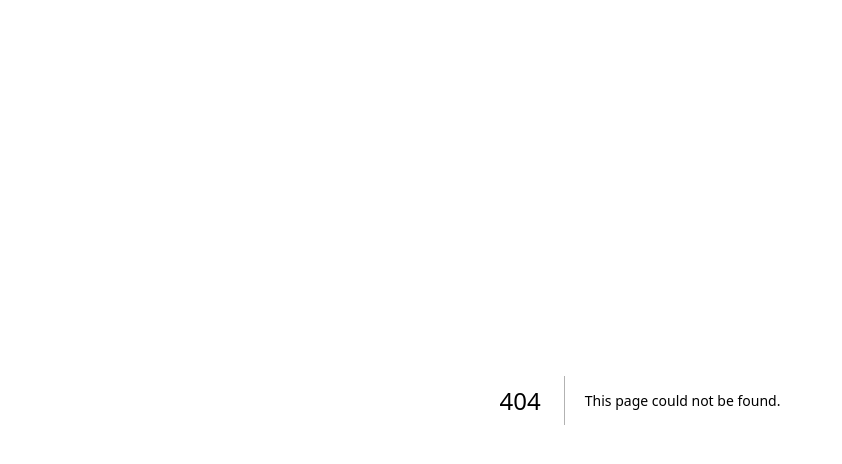
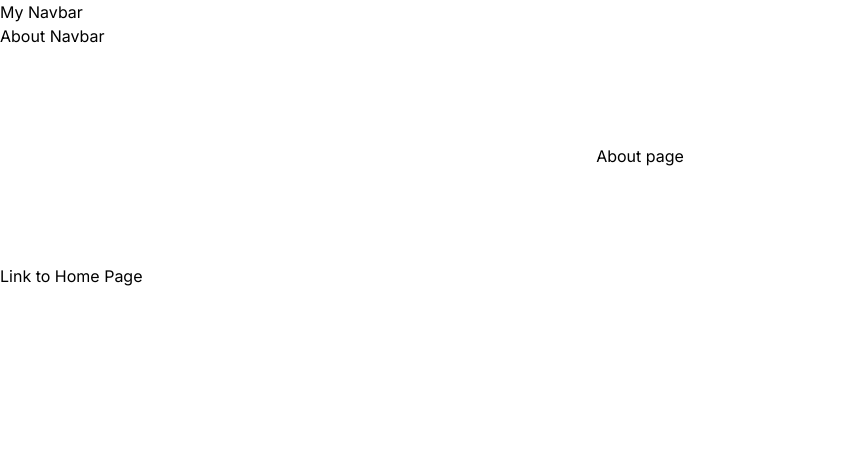
Before and after one commit to ochosteve08/Blog-Next, a Next.js app: page /about in a window 1280 px wide. Before the commit this address had no page. Shown: the top 464 px of the page, without its empty margins (0-842 px from the left). Built offline with nearby package versions, Linux system fonts and the light colour scheme.

Commit message:
create about page

```diff
--- /dev/null
+++ b/app/about/layout.tsx
@@ -0,0 +1,14 @@
+import React from "react";
+
+export default function AboutLayout({
+  children,
+}: {
+  children: React.ReactNode;
+}) {
+  return (
+    <>
+      <nav>About Navbar</nav>
+      <main>{children}</main>
+    </>
+  );
+}
--- /dev/null
+++ b/app/about/page.tsx
@@ -0,0 +1,17 @@
+import React from "react";
+import Link from "next/link";
+
+const About = () => {
+  return (
+    <>
+      <h1 className="flex flex-col items-center justify-between p-24">
+        About page
+      </h1>
+      <Link className="text-center" href="/">
+        Link to Home Page
+      </Link>
+    </>
+  );
+};
+
+export default About;
--- a/app/globals.css
+++ b/app/globals.css
@@ -2,11 +2,11 @@
 @tailwind components;
 @tailwind utilities;
 
-:root {
+/* :root {
   --foreground-rgb: 0, 0, 0;
   --background-start-rgb: 214, 219, 220;
   --background-end-rgb: 255, 255, 255;
-}
+} */
 
 @media (prefers-color-scheme: dark) {
   :root {
@@ -16,7 +16,7 @@
   }
 }
 
-body {
+/* body {
   color: rgb(var(--foreground-rgb));
   background: linear-gradient(
       to bottom,
@@ -24,4 +24,4 @@ body {
       rgb(var(--background-end-rgb))
     )
     rgb(var(--background-start-rgb));
-}
+} */
--- a/app/layout.tsx
+++ b/app/layout.tsx
@@ -1,22 +1,27 @@
-import './globals.css'
-import type { Metadata } from 'next'
-import { Inter } from 'next/font/google'
+import "./globals.css";
+import type { Metadata } from "next";
+import { Inter } from "next/font/google";
 
-const inter = Inter({ subsets: ['latin'] })
+const inter = Inter({ subsets: ["latin"] });
 
 export const metadata: Metadata = {
-  title: 'Create Next App',
-  description: 'Generated by create next app',
-}
+  title: "Create Next App",
+  description: "Generated by create next app",
+};
 
 export default function RootLayout({
   children,
 }: {
-  children: React.ReactNode
+  children: React.ReactNode;
 }) {
   return (
     <html lang="en">
-      <body className={inter.className}>{children}</body>
+      <body className={inter.className}>
+        <nav>
+          <h1>My Navbar</h1>
+        </nav>
+        {children}
+      </body>
     </html>
-  )
+  );
 }
```
